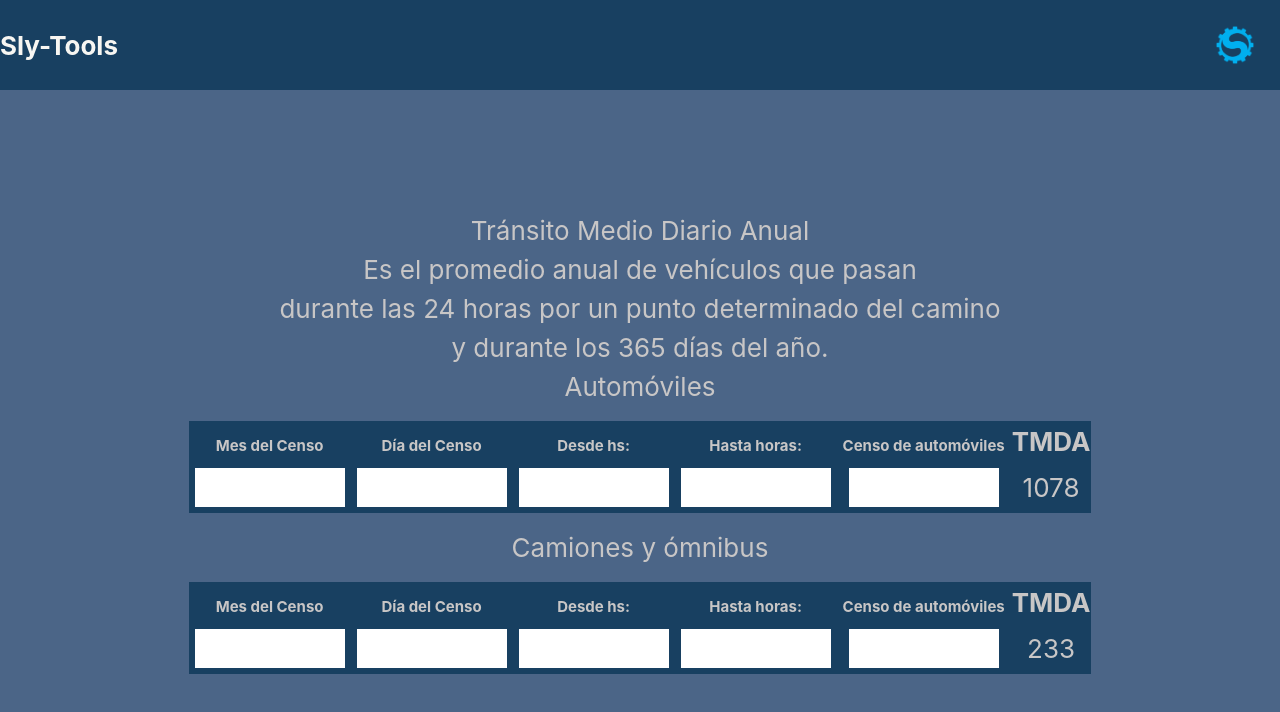
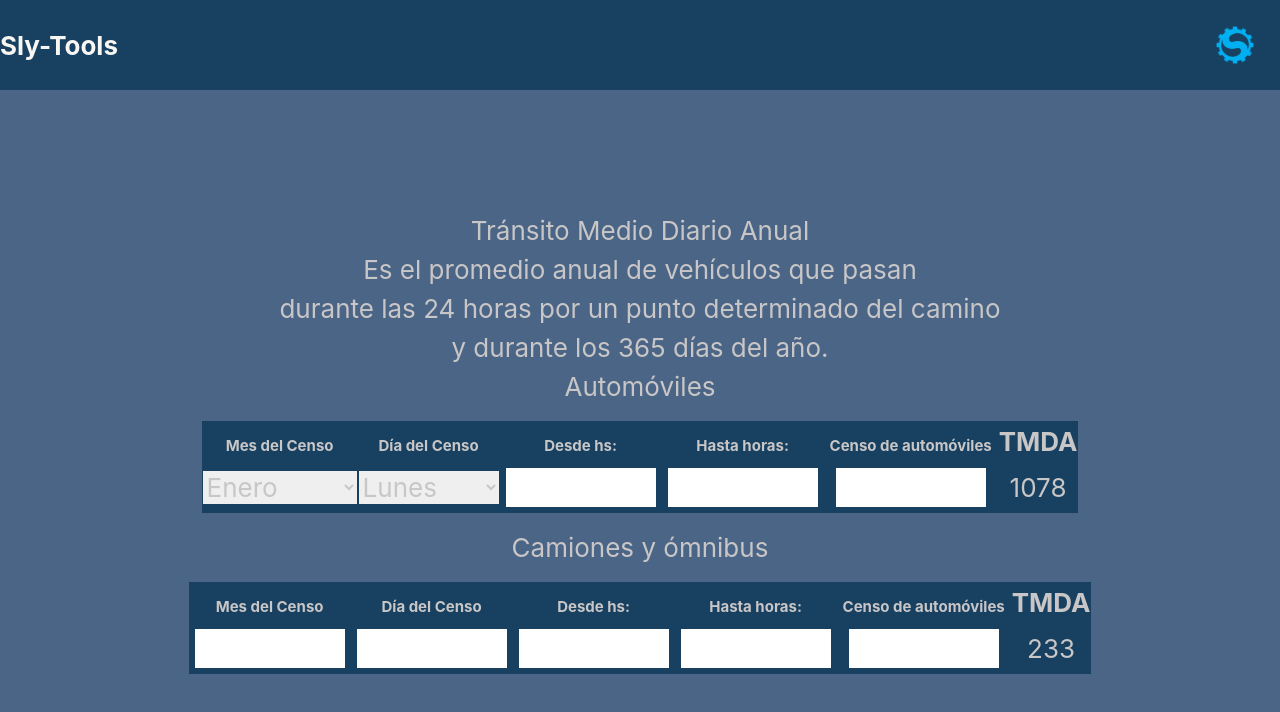
Before and after one commit to jonahsly/sly-tools, a React (Create React App) app: page / in a window 1280 px wide. Shown: the top 712 px of the page. Built offline with nearby package versions, Linux system fonts and the light colour scheme.

Commit message:
add_selects

```diff
--- a/src/App.js
+++ b/src/App.js
@@ -137,8 +137,34 @@ function App() {
                     <th><div>TMDA</div></th>
                   </tr>
                   <tr>
-                    <td><input name="mes" onChange={onChange}/></td>
-                    <td><input name="dia" onChange={onChange}/></td>
+                    <td>
+                      <select name="mes" placeHolder="Enero" onChange={onChange}>
+                        <option value="enero">Enero</option>
+                        <option value="febrero">Febrero</option>
+                        <option value="marzo">Marzo</option>
+                        <option value="abril">Abril</option>
+                        <option value="mayo">Mayo</option>
+                        <option value="junio">Junio</option>
+                        <option value="julio">Julio</option>
+                        <option value="agosto">Agosto</option>
+                        <option value="setiembre">Setiembre</option>
+                        <option value="octubre">Octubre</option>
+                        <option value="noviembre">Noviembre</option>
+                        <option value="diciembre">Diciembre</option>
+                      </select>
+                    </td>
+                    <td>
+                      <select name="dia" placeHolder="Lunes" onChange={onChange}>
+                        <option value="lunes">Lunes</option>
+                        <option value="martes">Martes</option>
+                        <option value="miercoles">Miercoles</option>
+                        <option value="jueves">Jueves</option>
+                        <option value="viernes">Viernes</option>
+                        <option value="sabado">Sabado</option>
+                        <option value="domingo">Domingo</option>
+                      </select>
+                    </td>
+
                     <td><input name="desde_hs" onChange={onChange}/></td>
                     <td><input name="hasta_hs" onChange={onChange}/></td>
                     <td><input name="censoAut" onChange={onChange}/></td>
```
